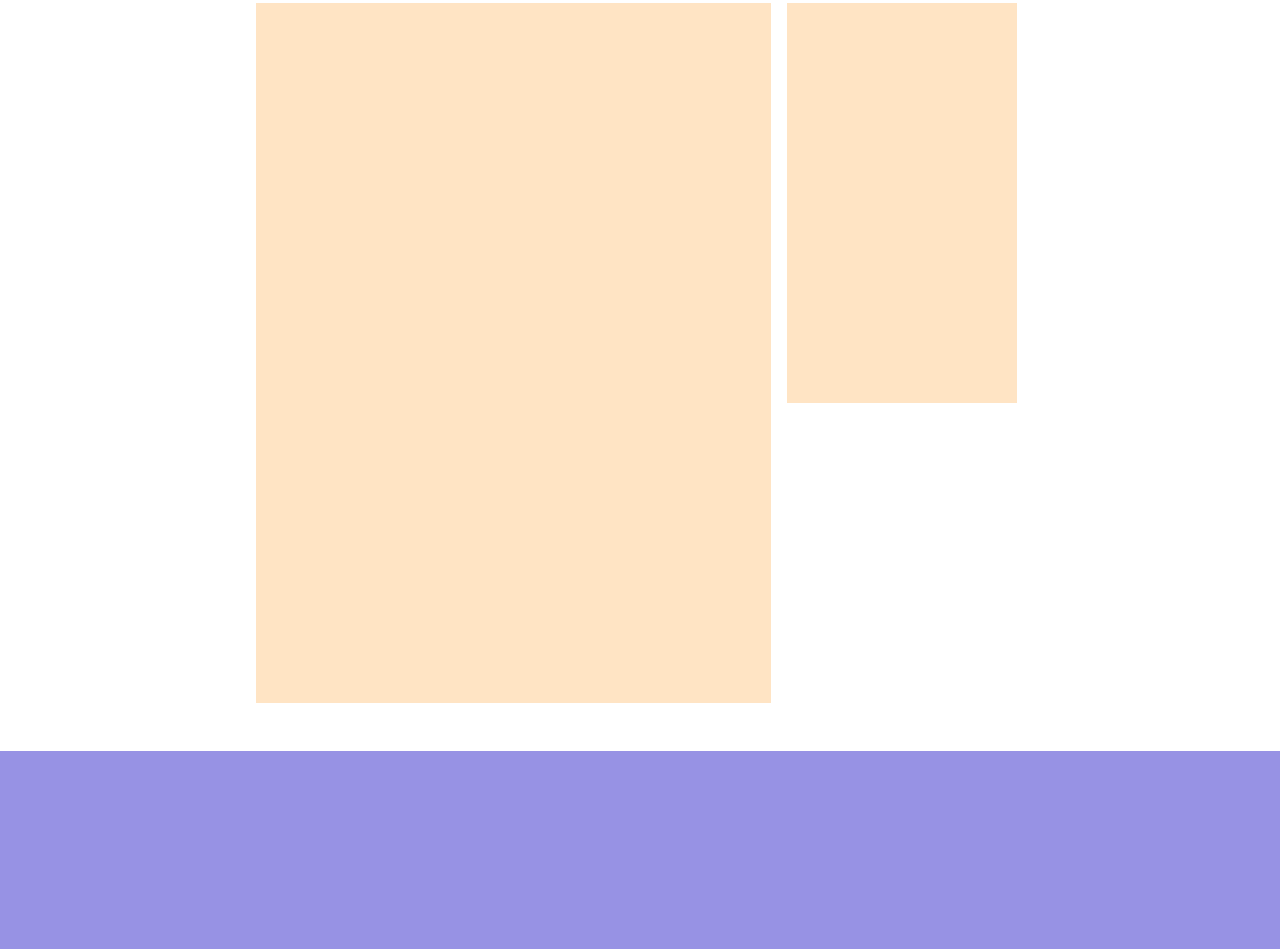
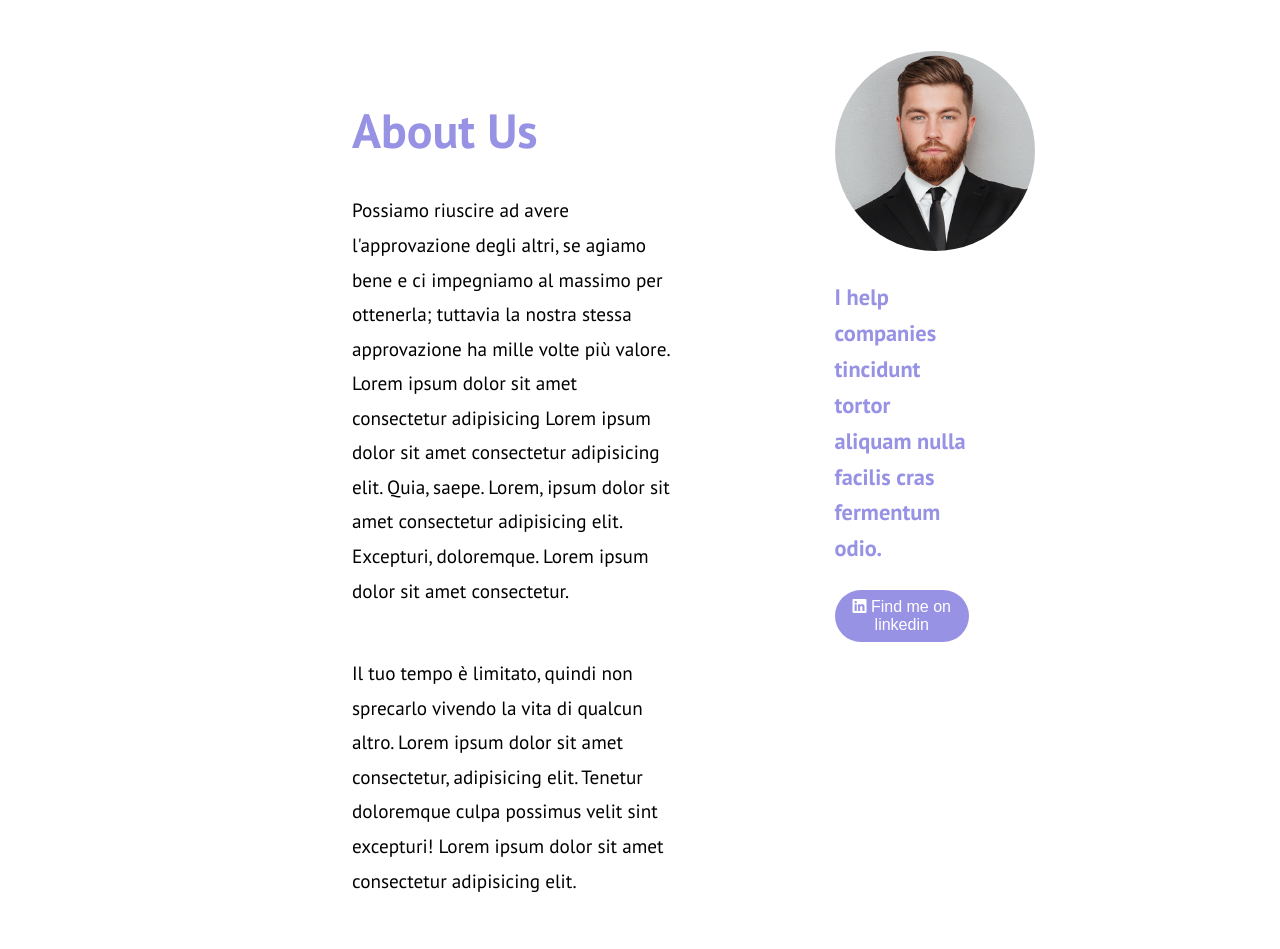
Before and after one commit to LorenzoOgnibene/htmlcss-responsive-layout, a plain HTML site: page index.html in a window 1280 px wide. Shown: the part 5784-6733 px from the top of the page. Drawn offline with Linux system fonts and the light colour scheme.

Commit message:
Add section about us for all screen

```diff
--- a/css/style.css
+++ b/css/style.css
@@ -278,15 +278,46 @@ section.about-us{
 
 div.description{
     width: 100%;
-    height: 700px;
-    background-color: bisque;
+    padding: 2rem;
     margin-bottom: 1rem;
+}
+
+div.description h2{
+    color: #9792e4;
+    font-size: 3rem;
+    padding-bottom: 2rem;
+}
+
+div.description p{
+    font-size: 1.2rem;
+    line-height: 1.8;
+    padding-bottom: 3rem;
 }
 
 div.aside{
     width: 100%;
-    height: 400px;
-    background-color: bisque;
+    padding: 3rem;
+}
+
+div.aside img{
+    width: 200px;
+    height: 200px;
+    border-radius: 50%;
+    object-fit: cover;
+}
+
+div.aside p{
+    font-size: 2rem;
+    font-weight: 700;
+    color: #9792e4;
+    padding: 1.5rem 0;
+}
+
+div.aside button {
+    padding: 0.8rem 2rem;
+    font-size: 1.2rem;
+    color: white;
+    background-color: #9792e4;
 }
 
 
@@ -344,10 +375,20 @@ footer{
     div.description{
         width: 67%;
         margin-right: 1rem;
+        padding: 6rem;
     }
 
     div.aside{
         width: 30%;
+    }
+
+    div.aside p{
+        font-size: 1.4rem;
+    }
+
+    div.aside button {
+        padding: 0.5rem 0.4rem;
+        font-size: 1rem;
     }
 }
 
--- a/index.html
+++ b/index.html
@@ -167,10 +167,14 @@
             </section>
             <section class="about-us flex container">
                 <div class="description">
-
+                    <h2>About Us</h2>
+                    <p>Possiamo riuscire ad avere l'approvazione degli altri, se agiamo bene e ci impegniamo al massimo per ottenerla; tuttavia la nostra stessa approvazione ha mille volte più valore. Lorem ipsum dolor sit amet consectetur adipisicing Lorem ipsum dolor sit amet consectetur adipisicing elit. Quia, saepe. Lorem, ipsum dolor sit amet consectetur adipisicing elit. Excepturi, doloremque. Lorem ipsum dolor sit amet consectetur.</p>
+                    <p>Il tuo tempo è limitato, quindi non sprecarlo vivendo la vita di qualcun altro. Lorem ipsum dolor sit amet consectetur, adipisicing elit. Tenetur doloremque culpa possimus velit sint excepturi! Lorem ipsum dolor sit amet consectetur adipisicing elit.</p>
                 </div>
                 <div class="aside">
-
+                    <img src="./img/about.jpg" alt="">
+                    <p>I help companies tincidunt tortor aliquam nulla facilis cras fermentum odio.</p>
+                    <button class="style-button"><i class="fa-brands fa-linkedin"></i> Find me on linkedin</button>
                 </div>
             </section>
             <section class="get-start bg-violet">
```
